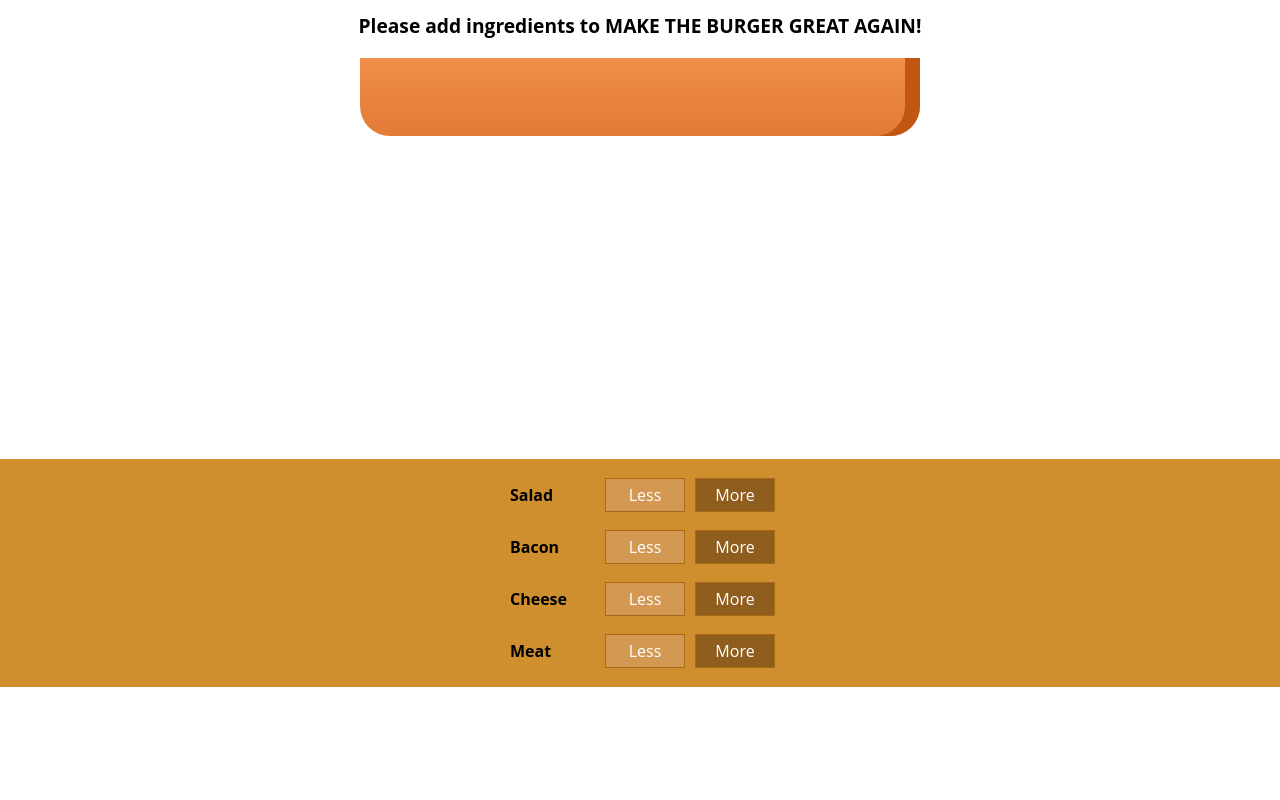
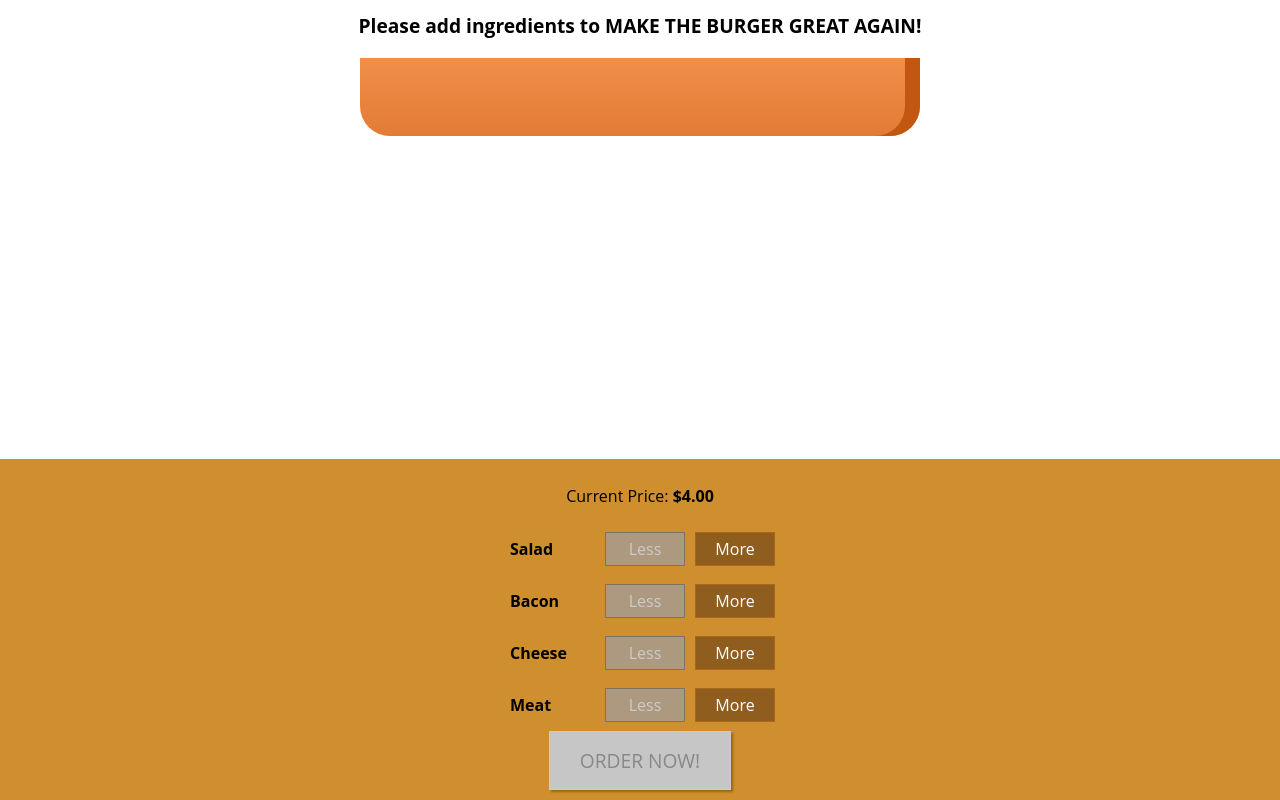
Before and after one commit to candiko/maximilian, a React app in the folder Section08-BurgerBuilder_v01/burger-builder/: page / in a window 1280 px wide. Shown: the part 179-979 px from the top of the page. Before the commit the page ends 866 px from the top, so only its background shows below. Built offline with nearby package versions, Linux system fonts and the light colour scheme; the HTML template or start-up script is replaced by a standard one.

Commit message:
Add ingredient remove func, modal and order summary

```diff
--- a/Section08-BurgerBuilder_v01/burger-builder/src/components/Burger/BuildControls/BuildControl/BuildControl.js
+++ b/Section08-BurgerBuilder_v01/burger-builder/src/components/Burger/BuildControls/BuildControl/BuildControl.js
@@ -6,7 +6,13 @@
   return (
     <div className={classes.BuildControl}>
       <div className={classes.Label}>{props.label}</div>
-      <button className={classes.Less}>Less</button>
+      <button
+        className={classes.Less}
+        onClick={props.clickLess}
+        disabled={props.isDisabled}
+      >
+        Less
+      </button>
       <button className={classes.More} onClick={props.clickMore}>
         More
       </button>
@@ -16,7 +22,9 @@
 
 buildControl.propTypes = {
   label: PropTypes.string.isRequired,
-  clickMore: PropTypes.func.isRequired
+  clickMore: PropTypes.func.isRequired,
+  clickLess: PropTypes.func.isRequired,
+  isDisabled: PropTypes.bool.isRequired
 };
 
 export default buildControl;
--- a/Section08-BurgerBuilder_v01/burger-builder/src/components/Burger/BuildControls/BuildControls.css
+++ b/Section08-BurgerBuilder_v01/burger-builder/src/components/Burger/BuildControls/BuildControls.css
@@ -8,3 +8,45 @@
   margin: auto;
   padding: 10px 0;
 }
+
+.OrderButton {
+  background-color: #dad735;
+  outline: none;
+  cursor: pointer;
+  border: 1px solid #966909;
+  color: #966909;
+  font-family: inherit;
+  font-size: 1.2em;
+  padding: 15px 30px;
+  box-shadow: 2px 2px 2px #966909;
+}
+
+.OrderButton:hover,
+.OrderButton:active {
+  background-color: #a0db41;
+  border: 1px solid #966909;
+  color: #966909;
+}
+
+.OrderButton:disabled {
+  background-color: #c7c6c6;
+  cursor: not-allowed;
+  border: 1px solid #ccc;
+  color: #888888;
+}
+
+.OrderButton:not(:disabled) {
+  animation: enable 0.3s linear;
+}
+
+@keyframes enable {
+  0% {
+    transform: scale(1);
+  }
+  60% {
+    transform: scale(1.1);
+  }
+  100% {
+    transform: scale(1);
+  }
+}
--- a/Section08-BurgerBuilder_v01/burger-builder/src/components/Burger/BuildControls/BuildControls.js
+++ b/Section08-BurgerBuilder_v01/burger-builder/src/components/Burger/BuildControls/BuildControls.js
@@ -15,15 +15,36 @@
     <BuildControl
       key={ctrl.label}
       label={ctrl.label}
-      clickMore={() => props.addition(ctrl.type)}
+      clickMore={() => props.addIngredient(ctrl.type)}
+      clickLess={() => props.removeIngredient(ctrl.type)}
+      isDisabled={props.disabledInfo[ctrl.type]}
     />
   ));
 
-  return <div className={classes.BuildControls}>{buildControlList}</div>;
+  return (
+    <div className={classes.BuildControls}>
+      <p>
+        Current Price: <strong>${props.price.toFixed(2)}</strong>
+      </p>
+      {buildControlList}
+      <button
+        className={classes.OrderButton}
+        disabled={!props.purchasable}
+        onClick={props.clickOrder}
+      >
+        ORDER NOW!
+      </button>
+    </div>
+  );
 };
 
 buildControls.propTypes = {
-  addition: PropTypes.func.isRequired
+  addIngredient: PropTypes.func.isRequired,
+  removeIngredient: PropTypes.func.isRequired,
+  disabledInfo: PropTypes.object.isRequired,
+  price: PropTypes.number.isRequired,
+  purchasable: PropTypes.bool.isRequired,
+  clickOrder: PropTypes.func.isRequired
 };
 
 export default buildControls;
--- /dev/null
+++ b/Section08-BurgerBuilder_v01/burger-builder/src/components/Burger/OrderSummary/OrderSummary.js
@@ -0,0 +1,29 @@
+import React from "react";
+import PropTypes from "prop-types";
+import Auxi from "../../../hoc/Auxi";
+
+const orderSummary = props => {
+  const ingredientSummary = Object.keys(props.ingredients).map(igKey => {
+    return (
+      <li key={igKey}>
+        <span style={{ textTransform: "capitalize" }}>{igKey}</span>:
+        {props.ingredients[igKey]}
+      </li>
+    );
+  });
+
+  return (
+    <Auxi>
+      <h3>Your Order</h3>
+      <p>A delicious burger with the following ingredients:</p>
+      <ul>{ingredientSummary}</ul>
+      <p>Continue to checkout?</p>
+    </Auxi>
+  );
+};
+
+orderSummary.propTypes = {
+  ingredients: PropTypes.object.isRequired
+};
+
+export default orderSummary;
--- /dev/null
+++ b/Section08-BurgerBuilder_v01/burger-builder/src/components/UI/Modal/Modal.css
@@ -0,0 +1,20 @@
+.Modal {
+  position: fixed;
+  z-index: 500;
+  background-color: white;
+  width: 70%;
+  border: 1px solid #ccc;
+  box-shadow: 1px 1px 1px black;
+  padding: 16px;
+  left: 15%;
+  top: 30%;
+  box-sizing: border-box;
+  transition: all 0.3s ease-out;
+}
+
+@media (min-width: 600px) {
+  .Modal {
+    width: 500px;
+    left: calc(50% - 250px);
+  }
+}
--- /dev/null
+++ b/Section08-BurgerBuilder_v01/burger-builder/src/components/UI/Modal/Modal.js
@@ -0,0 +1,21 @@
+import React from "react";
+import PropTypes from "prop-types";
+import classes from "./Modal.css";
+
+const modal = props => (
+  <div
+    className={classes.Modal}
+    style={{
+      transform: props.show ? "translateY(0)" : "translateY(-100vh)",
+      opacity: props.show ? "1.0" : "0"
+    }}
+  >
+    {props.children}
+  </div>
+);
+
+modal.propTypes = {
+  show: PropTypes.bool.isRequired
+};
+
+export default modal;
--- a/Section08-BurgerBuilder_v01/burger-builder/src/containers/BurgerBuilder/BurgerBuilder.js
+++ b/Section08-BurgerBuilder_v01/burger-builder/src/containers/BurgerBuilder/BurgerBuilder.js
@@ -2,6 +2,8 @@
 import Auxi from "../../hoc/Auxi";
 import Burger from "../../components/Burger/Burger";
 import BuildControls from "../../components/Burger/BuildControls/BuildControls";
+import Modal from "../../components/UI/Modal/Modal";
+import OrderSummary from "../../components/Burger/OrderSummary/OrderSummary";
 
 const INGREDIENT_PRICES = {
   salad: 0.5,
@@ -18,8 +20,24 @@
       salad: 0,
       cheese: 0
     },
-    totalPrice: 4
+    totalPrice: 4,
+    purchasable: false,
+    purchasing: false
   };
+
+  updatePurchaseState() {
+    const ingredients = {
+      ...this.state.ingredients
+    };
+
+    const sum = Object.keys(ingredients)
+      .map(igKey => {
+        return ingredients[igKey];
+      })
+      .reduce((sum, el) => sum + el, 0);
+
+    this.setState({ purchasable: sum > 0 });
+  }
 
   addIngredientHandler = type => {
     // Handle ingredient addition
@@ -31,19 +49,70 @@
     const updatedPrice = this.state.totalPrice + INGREDIENT_PRICES[type];
 
     // Update state
-    this.setState({
-      totalPrice: updatedPrice,
-      ingredients: updatedIngredients
-    });
+    this.setState(
+      {
+        totalPrice: updatedPrice,
+        ingredients: updatedIngredients
+      },
+      () => {
+        this.updatePurchaseState();
+      }
+    );
   };
 
-  removeIngredientHandler = () => {};
+  removeIngredientHandler = type => {
+    // Handle ingredient removal
+    if (this.state.ingredients[type] <= 0) {
+      return;
+    }
+    const updatedCount = this.state.ingredients[type] - 1;
+    const updatedIngredients = { ...this.state.ingredients };
+    updatedIngredients[type] = updatedCount;
+
+    // Handle price removal
+    const updatedPrice = this.state.totalPrice - INGREDIENT_PRICES[type];
+
+    // Update state
+    this.setState(
+      {
+        totalPrice: updatedPrice,
+        ingredients: updatedIngredients
+      },
+      () => {
+        this.updatePurchaseState();
+      }
+    );
+  };
+
+  purchaseHandler = () => {
+    this.setState({ purchasing: true });
+  };
 
   render() {
+    // Iterate through for whether less button disabled or not
+    const disabledInfo = {
+      ...this.state.ingredients
+    };
+
+    for (let key in disabledInfo) {
+      disabledInfo[key] = disabledInfo[key] <= 0;
+    }
+
     return (
       <Auxi>
+        <Modal show={this.state.purchasing}>
+          <OrderSummary ingredients={this.state.ingredients} />
+        </Modal>
+
         <Burger ingredients={this.state.ingredients} />
-        <BuildControls addition={this.addIngredientHandler} />
+        <BuildControls
+          addIngredient={this.addIngredientHandler}
+          removeIngredient={this.removeIngredientHandler}
+          disabledInfo={disabledInfo}
+          price={this.state.totalPrice}
+          purchasable={this.state.purchasable}
+          clickOrder={this.purchaseHandler}
+        />
       </Auxi>
     );
   }
```
Also changed, not shown: Section08-BurgerBuilder_v01/burger-builder/src/components/UI/Backdrop/Backdrop.js (added).
